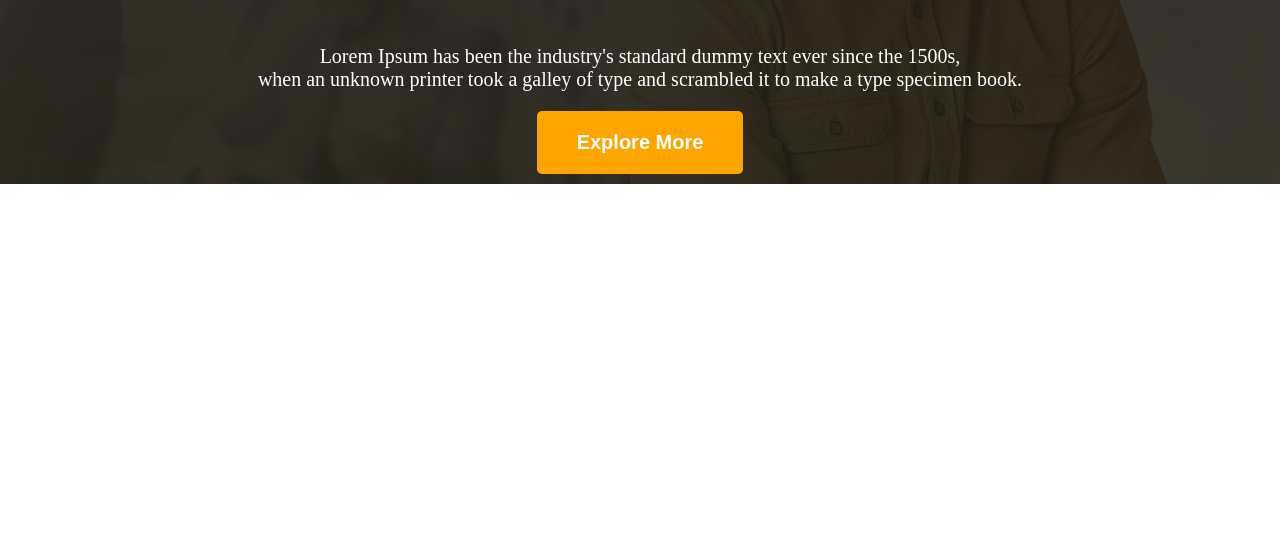
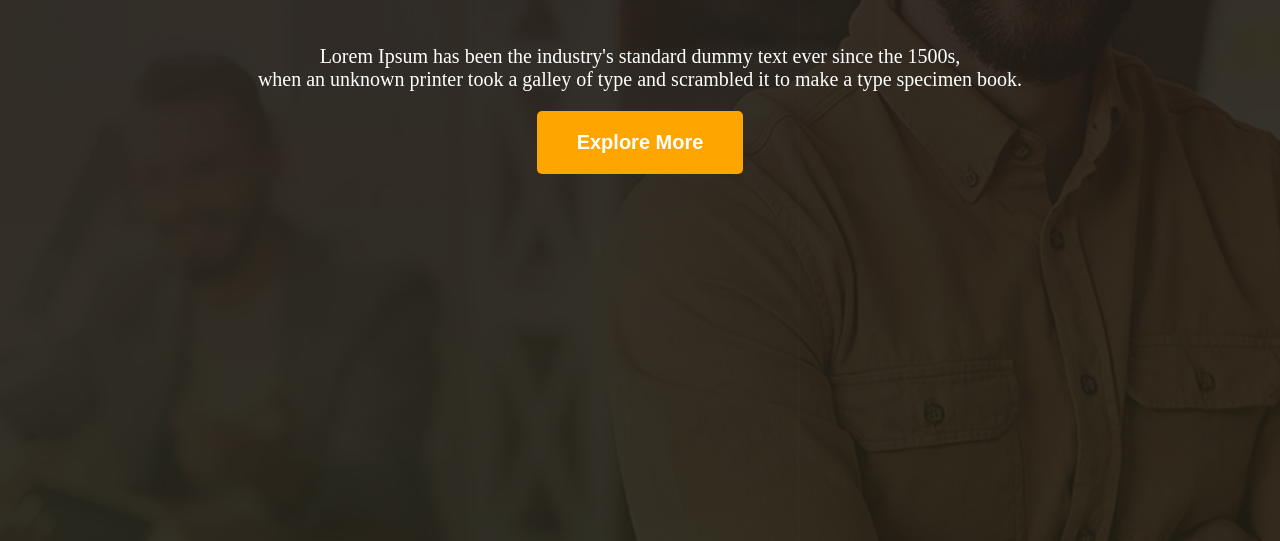
Before and after one commit to Zeeshan341997/Assignment, a plain HTML site: page index.html in a window 1280 px wide. Shown: the part 359-900 px from the top of the page. Before the commit the page ends 800 px from the top, so only its background shows below. Drawn offline with Linux system fonts and the light colour scheme.

Commit message:
Update style.css

```diff
--- a/css/style.css
+++ b/css/style.css
@@ -11,7 +11,7 @@ body{
     background-image: url("../images/header.png");
     background-position: center;
     background-size: cover;
-    height: auto;
+    height: 900px;
 }
 
 .navigation {
```
